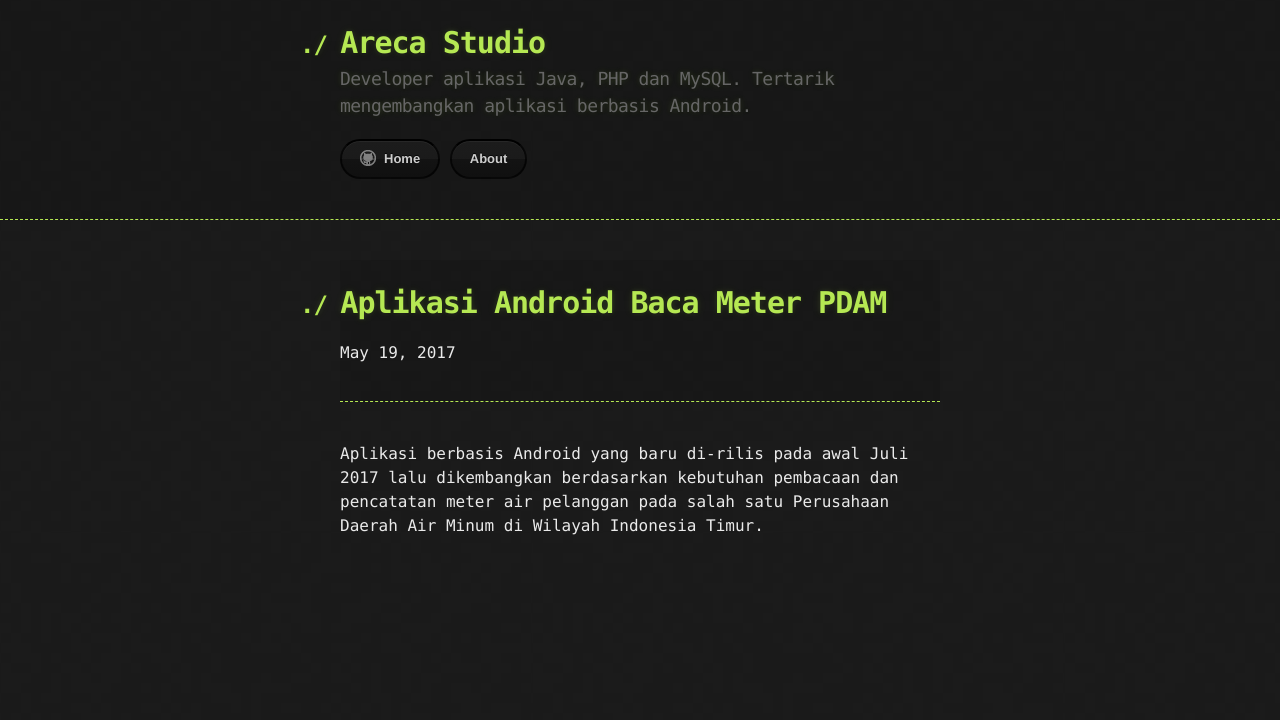
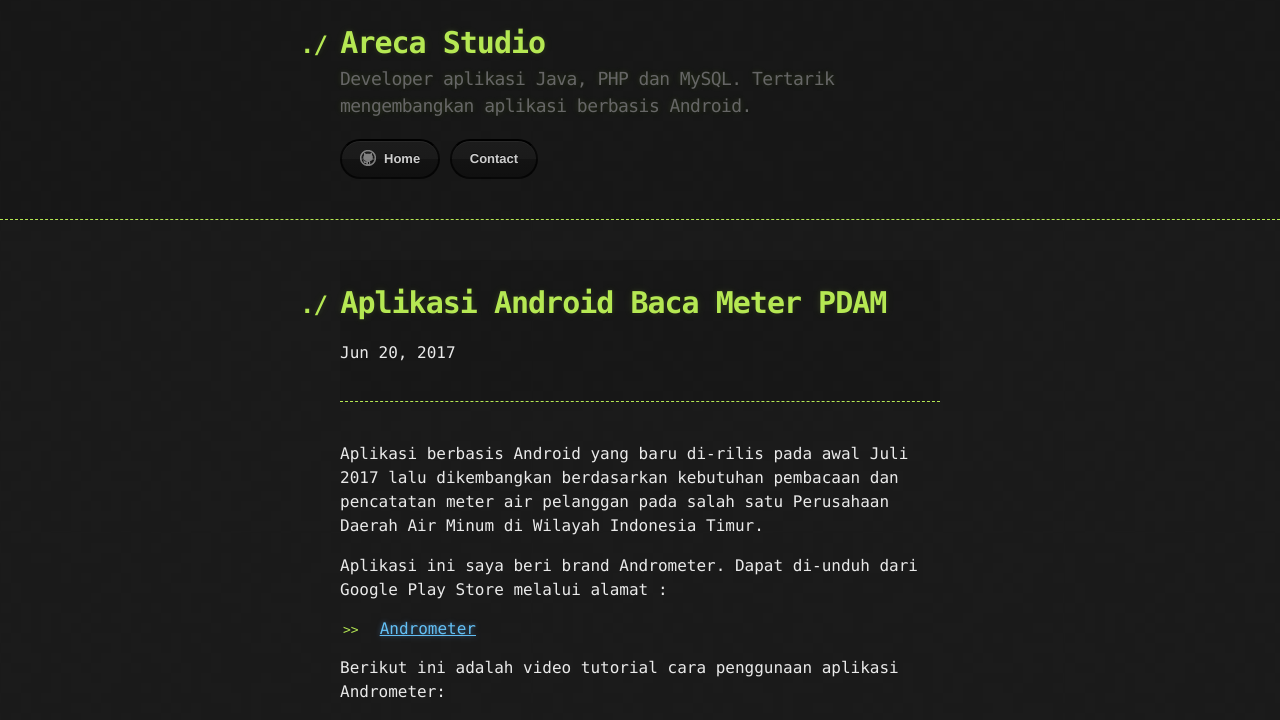
Before and after one commit to arecastudio/arecastudio.github.io, a Jekyll site: the page built from _posts/2017-06-20-aplikasi-andrometer-1.markdown, in a window 1280 px wide. Shown: the top 720 px of the page. Built offline with Jekyll 4.4.1, drawn with Linux system fonts in a browser that asks for light colours; grey boxes are pictures that could not be loaded.

Commit message:
about update 2

```diff
--- a/_layouts/default.html
+++ b/_layouts/default.html
@@ -15,7 +15,7 @@
         <h2>{{ site.description | default: site.github.project_tagline }}</h2>
 
         <a href="{{ site.url }}" class="btn btn-github"><span class="icon"></span>Home</a>
-        <a href="{{ site.url }}/about/" class="btn"></span>About</a>
+        <a href="{{ site.url }}/about/" class="btn"></span>Contact</a>
 
         <section id="downloads">
           {% if site.show_downloads %}
--- a/_posts/2017-05-19-welcome-to-jekyll.markdown
+++ b/_posts/2017-05-19-welcome-to-jekyll.markdown
@@ -1,5 +1,5 @@
 ---
-layout: default
+layout: post
 title:  "Welcome to Jekyll!"
 date:   2017-05-19 22:32:31 +0900
 categories: jekyll update
--- /dev/null
+++ b/_posts/2017-06-20-aplikasi-andrometer-1.markdown
@@ -0,0 +1,17 @@
+---
+layout: post
+title:  "Aplikasi Android Baca Meter PDAM"
+date:   2017-06-20 22:32:31 +0900
+categories: aplikasi android
+permalink: /aplikasi-android-baca-meter-pdam/
+excerpt_separator: <!--more-->
+published: true
+---
+Aplikasi berbasis Android yang baru di-rilis pada awal Juli 2017 lalu dikembangkan berdasarkan kebutuhan pembacaan dan pencatatan meter air pelanggan pada salah satu Perusahaan<!--more--> Daerah Air Minum di Wilayah Indonesia Timur.
+
+Aplikasi ini saya beri brand Andrometer. Dapat di-unduh dari Google Play Store melalui alamat :
++ [Andrometer](https://play.google.com/store/apps/details?id=com.kasuariweb.andrometer)
+
+
+Berikut ini adalah video tutorial cara penggunaan aplikasi Andrometer:
+<iframe width="90%" height="480" src="https://www.youtube.com/embed/uvpLMrYte4k" frameborder="0" allowfullscreen></iframe>
--- a/_posts/2017-06-20-aplikasi-andrometer-1.mdown
+++ /dev/null
@@ -1,10 +0,0 @@
----
-layout: post
-title:  "Aplikasi Android Baca Meter PDAM"
-date:   2017-05-19 22:32:31 +0900
-categories: jekyll update
-permalink: /aplikasi-android-baca-meter-pdam/
-excerpt_separator: <!--more-->
-published: true
----
-Aplikasi berbasis Android yang baru di-rilis pada awal Juli 2017 lalu dikembangkan berdasarkan kebutuhan pembacaan dan pencatatan meter air pelanggan pada salah satu Perusahaan<!--more--> Daerah Air Minum di Wilayah Indonesia Timur.
```
